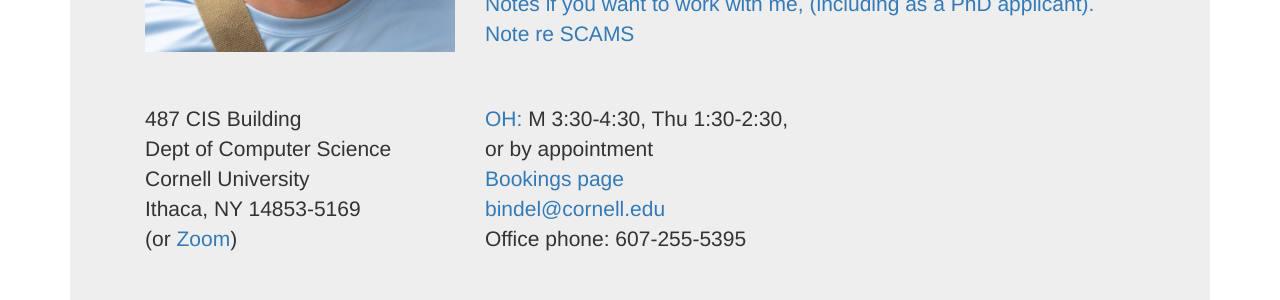
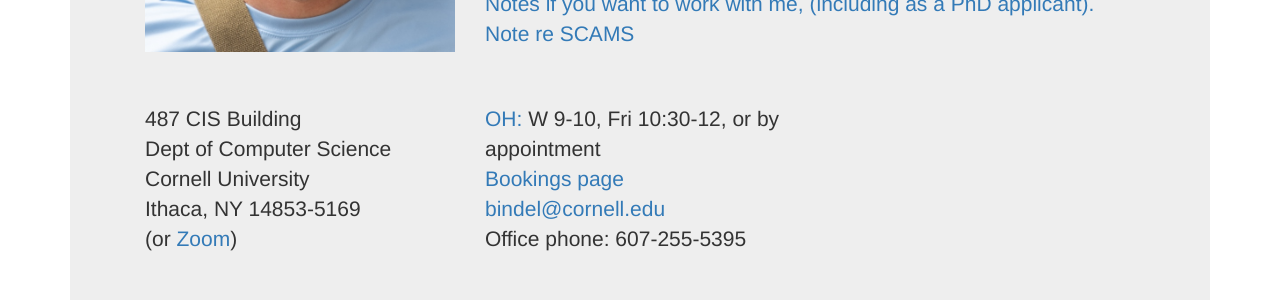
Before and after one commit to dbindel/cornell_web, a Jekyll site: the page built from index.html, in a window 1280 px wide and 900 px high. Shown: the part 442-742 px from the top of the window. Built offline with Jekyll 4.4.1, drawn with Linux system fonts in a browser that asks for light colours; nearby versions of some CDN libraries.

Commit message:
Update office hours.

```diff
--- a/_data/hours.yml
+++ b/_data/hours.yml
@@ -3,9 +3,9 @@ zoom: https://cornell.zoom.us/my/bindel?pwd=c3VZM2NuYmM4ZUZFWmdVSEZPVDFFdz09
 booking: https://outlook.office.com/bookwithme/user/33d37e9c60e44e8ebbb4bb387be0c4fe@cornell.edu?anonymous&ep=plink
 
 general:
-- M 3:30-4:30, Thu 1:30-2:30, or by appointment
+- W 9-10, Fri 10:30-12, or by appointment
 
 group:
-- By appointment
+- Thu 2-4, or y appointment
 
-group_meeting: Fri 9-10 in Gates G13
+group_meeting: Fri 9-10 in Gates 203
```
